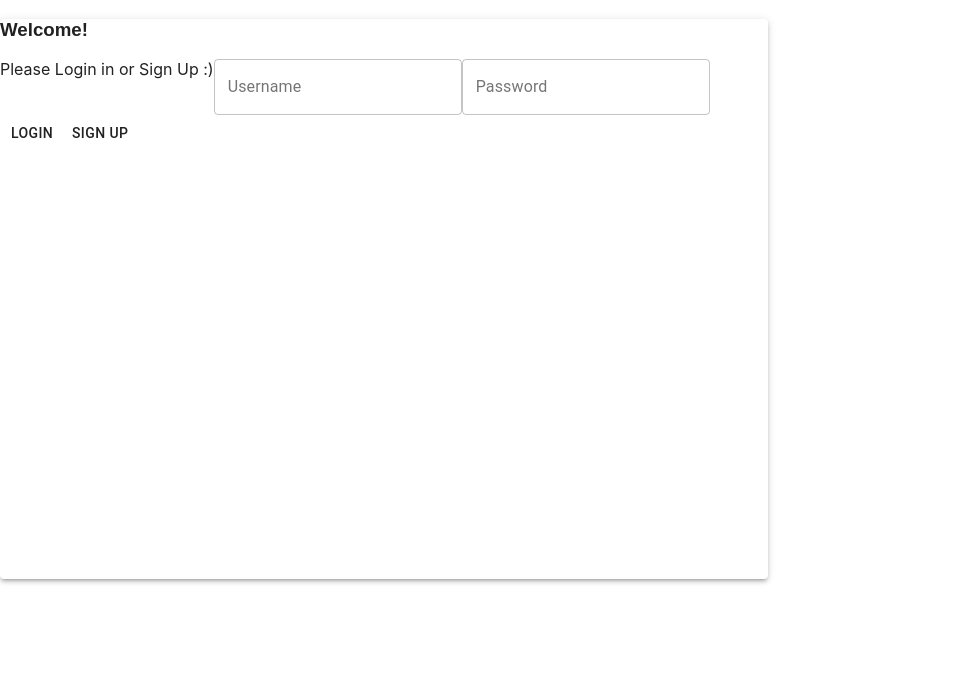
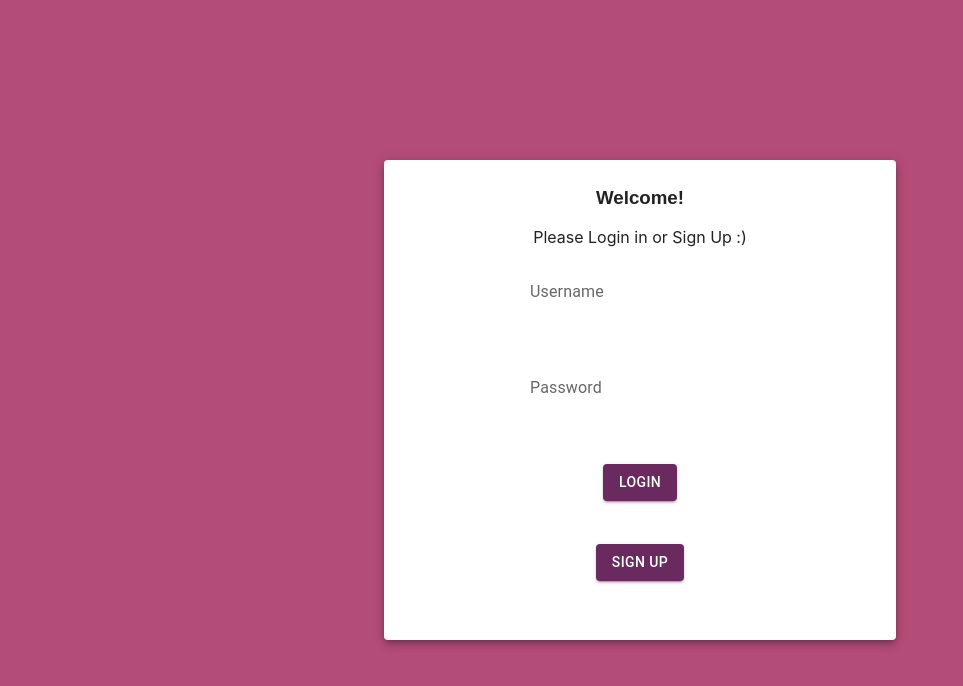
Before and after one commit to Luc-VdH/Klass_App, a React (Create React App) app in the folder klass_frontend/: page / in a window 1280 px wide. Shown: the top 686 px of the page, without its empty margins (0-963 px from the left). Built offline with nearby package versions, Linux system fonts and the light colour scheme.

Commit message:
formatted login

```diff
--- a/klass_frontend/package.json
+++ b/klass_frontend/package.json
@@ -6,6 +6,8 @@
     "@emotion/react": "^11.6.0",
     "@emotion/styled": "^11.6.0",
     "@mui/material": "^5.1.0",
+    "@material-ui/core": "^4.12.3",
+    "@material-ui/icons": "^4.11.2",
     "@testing-library/jest-dom": "^5.15.0",
     "@testing-library/react": "^11.2.7",
     "@testing-library/user-event": "^12.8.3",
--- a/klass_frontend/public/index.html
+++ b/klass_frontend/public/index.html
@@ -26,7 +26,7 @@
     -->
     <title>React App</title>
   </head>
-  <body>
+  <body style="background-color: #b44c78">
     <noscript>You need to enable JavaScript to run this app.</noscript>
     <div id="root"></div>
     <!--
--- a/klass_frontend/src/components/Login.css
+++ b/klass_frontend/src/components/Login.css
@@ -1,7 +1,44 @@
 .loginbox{
-    width: 60vw;
-    height: 70vh;
+    width: 40vw;
+    margin-top: 1vh;
+    margin-bottom: 1vh;
+    height: 60vh;
+}
+.loginpaper{
+    width: 40vw;
+    margin-left: 30vw;
+    margin-top: 20vh;
+    height: 60vh;
+    background-color:"#f7d9c4";
 }
 .Title{
     font-family: Arial, Helvetica, sans-serif;
 }
+
+.element{
+    height: 10vh;
+    padding: 1vh;
+    position: relative;
+    text-align: center;
+}
+.elementLogin{
+    height: 9vh;
+    padding-top: 2vh;
+    padding-bottom: 0.5vh;
+    position: relative;
+    text-align: center;
+
+}
+.elementSignUp{
+    height: 9vh;
+    padding-bottom: 2vh;
+    padding-top: 0.5vh;
+    position: relative;
+    text-align: center;
+}
+.background{
+    /* background-color:#e57373; */
+    padding: 0;
+    height: 100vh;
+    margin: 0;
+}
--- a/klass_frontend/src/components/Login.tsx
+++ b/klass_frontend/src/components/Login.tsx
@@ -1,18 +1,46 @@
-import { Button, Paper, TextField } from "@material-ui/core";
+import { Button, MuiThemeProvider, Paper, TextField } from "@material-ui/core";
+import { createTheme } from "@mui/material/styles";
 import React from "react";
 import './Login.css';
+import { green, red } from '@mui/material/colors';
+
+const theme = createTheme({
+    palette: {
+      primary: {
+        main: "#6b2a5f",
+      },
+      secondary: {
+        main: "#f7d9c4",
+      },
+
+    },
+  });
 
 function Login(){
     return(
-        <div>
-        <Paper elevation={3} className="loginbox">
-            <h3 className="Title">Welcome!</h3>
-            Please Login in or Sign Up :)
-            <TextField id="outlined-basic" label="Username" variant="outlined" />
-            <TextField id="outlined-basic" label="Password" variant="outlined" />
-            <Button>Login</Button>
-            <Button>Sign Up</Button>
+        <div className="background">
+        <MuiThemeProvider theme={theme}>
+        <Paper elevation={5} className="loginpaper">
+            <div className="loginbox">
+                <div className="element">
+                    <h3 className="Title">Welcome!</h3>
+                    Please Login in or Sign Up :)
+                </div>
+                <div className="element">
+                    <TextField id="outlined-basic" label="Username" variant="outlined" />
+                </div>
+                <div className="element">
+                    <TextField id="outlined-basic" label="Password" variant="outlined" />
+                </div>
+                <div className="elementLogin">
+                    <Button variant="contained" color="primary">Login</Button>
+                </div>
+                <div className="elementSignUp">
+                    <Button variant="contained" color="primary">Sign Up</Button>
+                </div>
+            </div>
         </Paper>
+        </MuiThemeProvider>
         </div>
     );
 }
```
Also changed, not shown: 1 other file (tests, documents, lock files or other folders).
